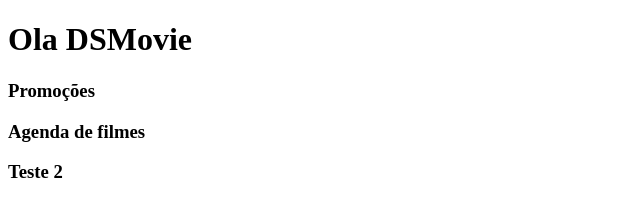
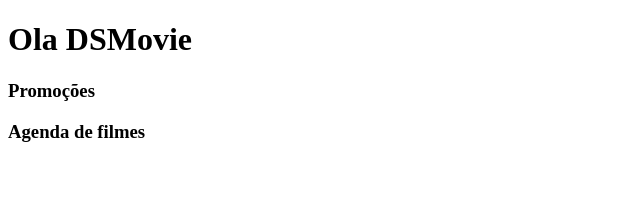
Before and after one commit to DeveloperGaby/dsmovie, a plain HTML site: page index.html in a window 1280 px wide. Shown: the full height of the page, 0-640 px from the left. Drawn offline with Linux system fonts and the light colour scheme.

Commit message:
Projeto criado

```diff
--- a/index.html
+++ b/index.html
@@ -11,6 +11,5 @@
     <h3>Promoções</h3>
     <h3>Agenda de filmes</h3>
 
-    <h3>Teste 2</h3>
 </body>
 </html>
```
